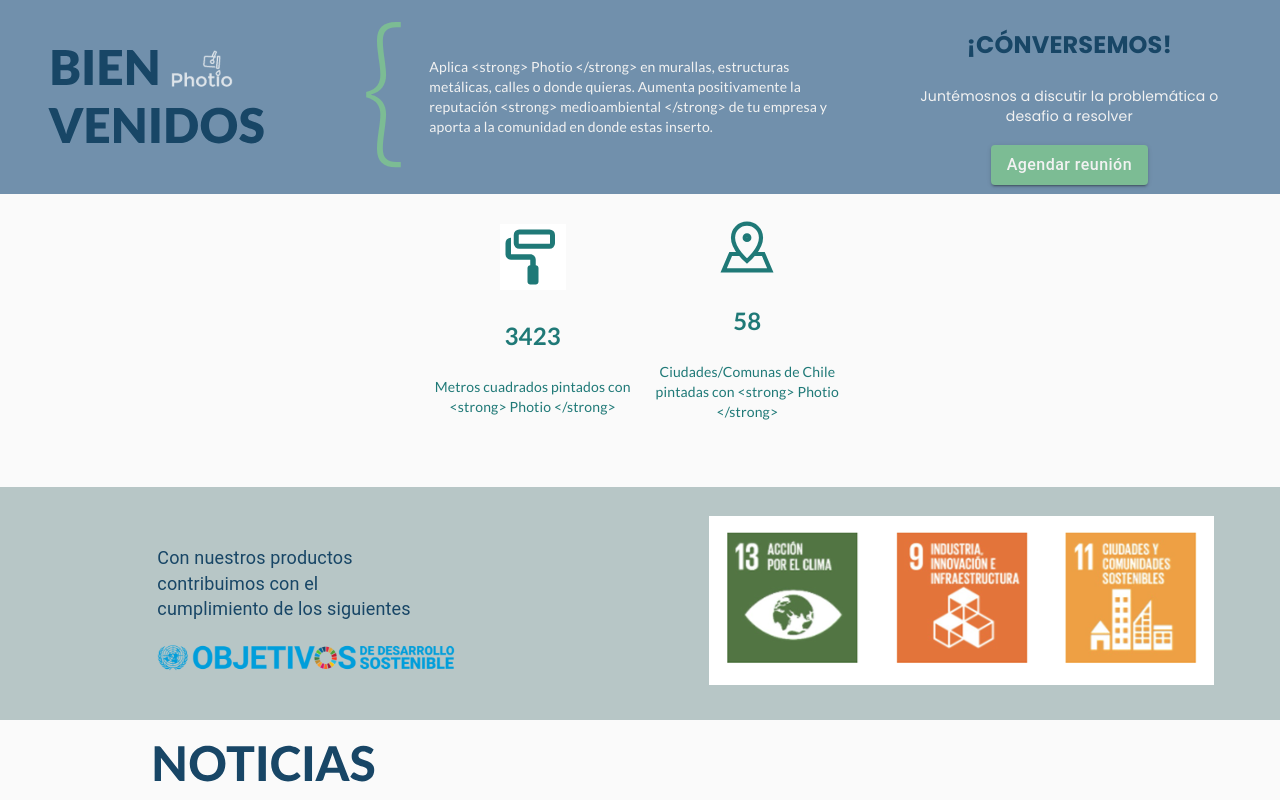
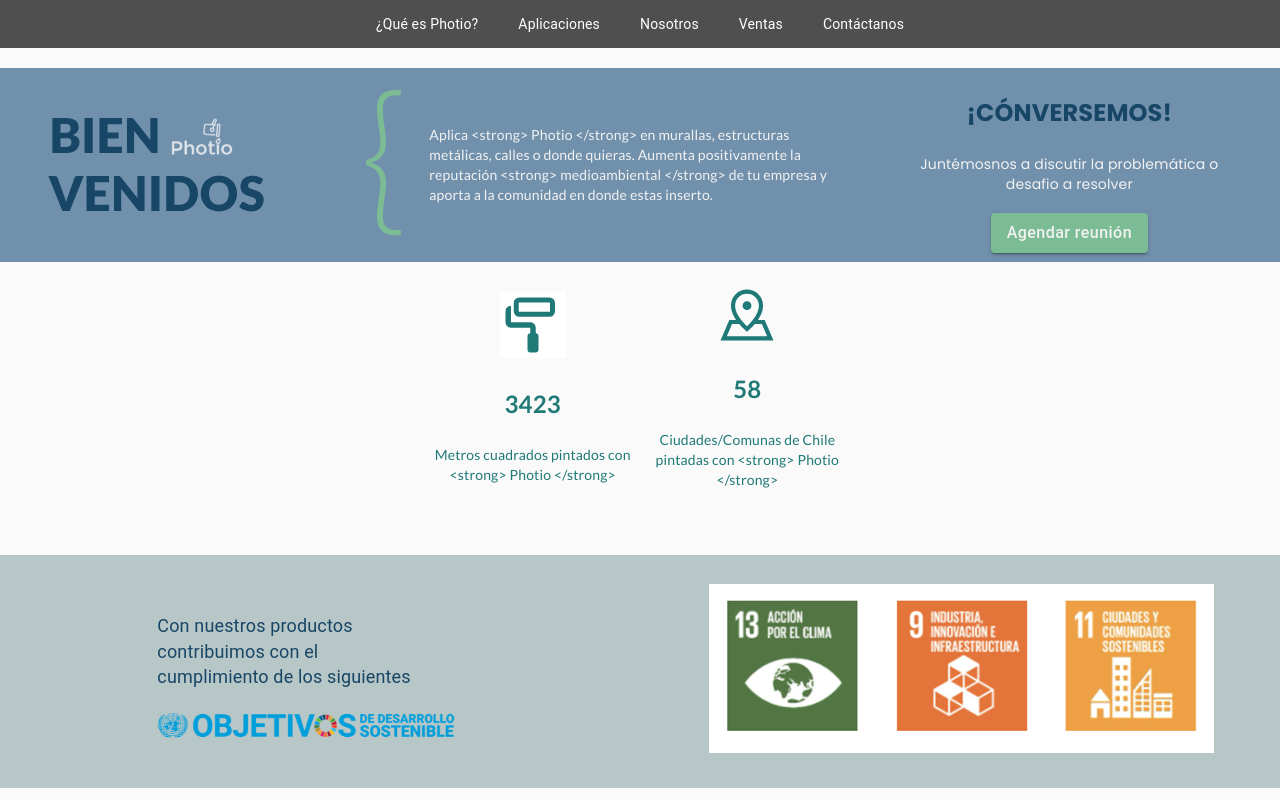
Before and after one commit to MartinGO11/PhotioWebApp, a React (Create React App) app: page / in a window 1280 px wide. Shown: the top 800 px of the page. Built offline with nearby package versions, Linux system fonts and the light colour scheme.

Commit message:
FEAT: create footerComponent and changes in navbarComponent

```diff
--- a/src/components/globals/FooterComponent.jsx
+++ b/src/components/globals/FooterComponent.jsx
@@ -2,9 +2,11 @@
 import React from 'react';
 import useStyles from '../../styles/global/AppStyle';
 import colors from '../../styles/global/colors';
+import { default as navbarItems } from '../../constants/navbarItems.json';
 
 
 export const FooterComponent = ({ footerView }) => {
+  console.log(navbarItems);
 
   const classesStyle = useStyles();
 
@@ -37,7 +39,7 @@
         </Grid>
         <Grid item md={2} style={{ textAlign: 'right', marginRight: '50px' }}>
           {
-            footerView.menu.map(menuItem => {
+            navbarItems.map(menuItem => {
               return (
                 <p>{menuItem.title}</p>
               )
--- /dev/null
+++ b/src/components/globals/NavbarComponent.jsx
@@ -0,0 +1,35 @@
+import React from 'react';
+import { Grid, Hidden } from '@material-ui/core';
+import { default as navbarItems } from '../../constants/navbarItems.json';
+import colors from '../../styles/global/colors';
+
+export const NavbarComponent = () => {
+  return (
+    <>
+      <Grid container direction="row" justify="center" alignItems="center" style={{ background: colors.gray_2 }}>
+        <Hidden mdDown>
+          <Grid item md={8}>
+            <p style={{textAlign: 'center', color: 'white'}}>
+              {
+                navbarItems.map(item => {
+                  return (
+                    <a
+                    style={{
+                      color: 'inherit',
+                      textDecoration: 'none',
+                      marginLeft: '20px',
+                      marginRight: '20px'
+                    }}
+                    href={item.to}>
+                      { item.title }
+                    </a>
+                  )
+                })
+              }
+            </p>
+          </Grid>
+        </Hidden>
+      </Grid>
+    </>
+  )
+}
--- /dev/null
+++ b/src/constants/navbarItems.json
@@ -0,0 +1,22 @@
+[
+    {
+        "title": "¿Qué es Photio?",
+        "to": "/"
+    },
+    {
+        "title": "Aplicaciones",
+        "to": "/applications"
+    },
+    {
+        "title": "Nosotros",
+        "to": "/"
+    },
+    {
+        "title": "Ventas",
+        "to": "/"
+    },
+    {
+        "title": "Contáctanos",
+        "to": "/"
+    }
+]
--- a/src/languages/es.json
+++ b/src/languages/es.json
@@ -77,28 +77,6 @@
             "title": "Llámanos",
             "description": "+56 9 7663 1959"
         },
-        "menu": [
-            {
-                "title": "¿Qué es Photio?",
-                "to": "/"
-            },
-            {
-                "title": "Aplicaciones",
-                "to": "/"
-            },
-            {
-                "title": "Nosotros",
-                "to": "/"
-            },
-            {
-                "title": "Ventas",
-                "to": "/"
-            },
-            {
-                "title": "Contáctanos",
-                "to": "/"
-            }
-        ],
         "rrss":{
             "title": "Síguenos",
             "links": [
--- a/src/views/HomeView.jsx
+++ b/src/views/HomeView.jsx
@@ -8,6 +8,7 @@
 import { NewsResumenComponents } from '../components/home/NewsResumenComponents';
 import { PartnersComponent } from '../components/home/PartnersComponent';
 import { FooterComponent } from '../components/globals/FooterComponent';
+import { NavbarComponent } from '../components/globals/NavbarComponent';
 
 export const HomeView = () => {
 
@@ -17,6 +18,9 @@
 
   return (
     <Grid container direction="column" justify="center" alignItems="stretch">
+      <Grid item>
+        <NavbarComponent />
+      </Grid>
       <Grid item className={classesStyle.welcomeComponent}>
         <WelcomeComponent welcomeText={homeView.welcomeComponent} />
       </Grid>
```
Also changed, not shown: src/components/globals/Navbar.jsx (deleted, +0 -34 lines).
